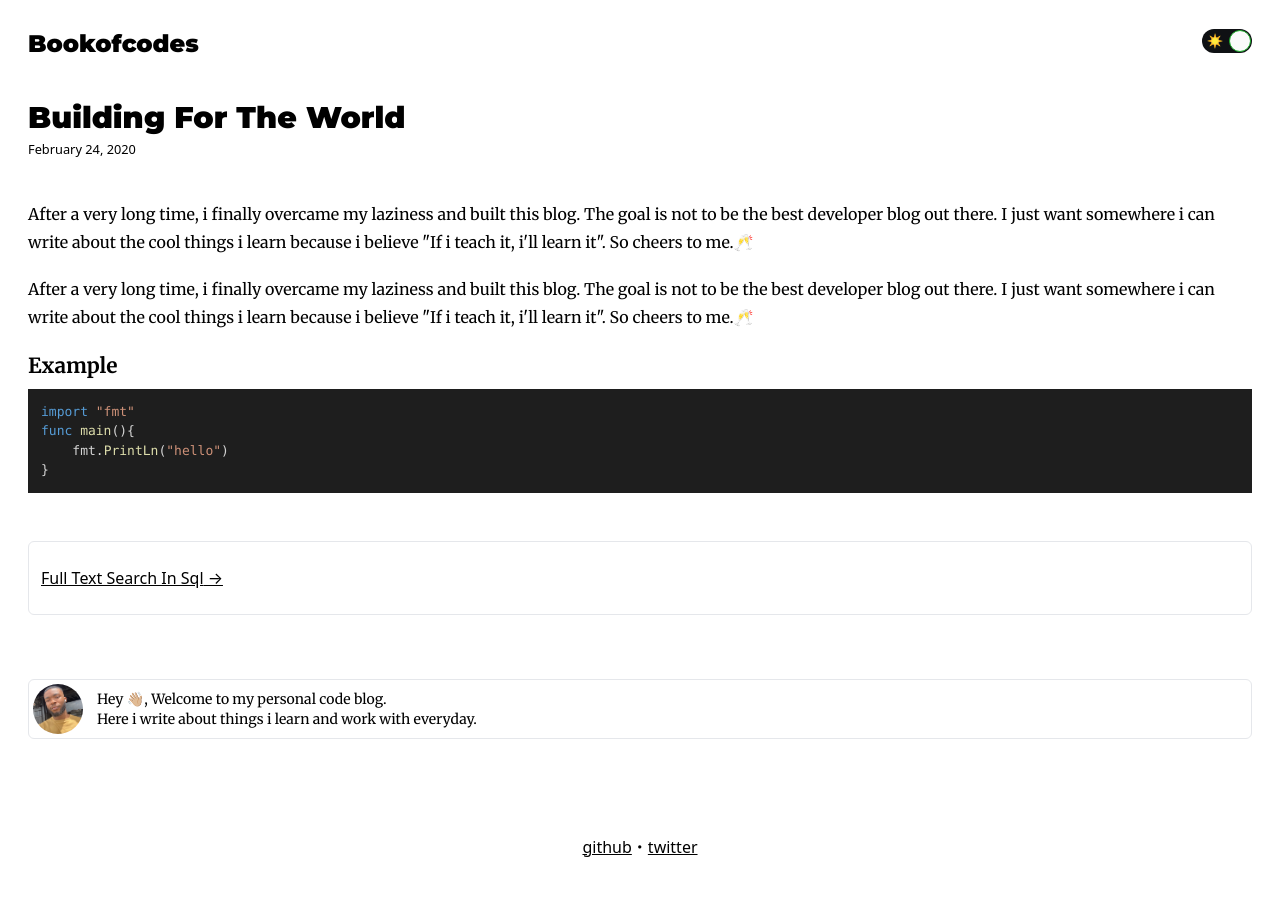
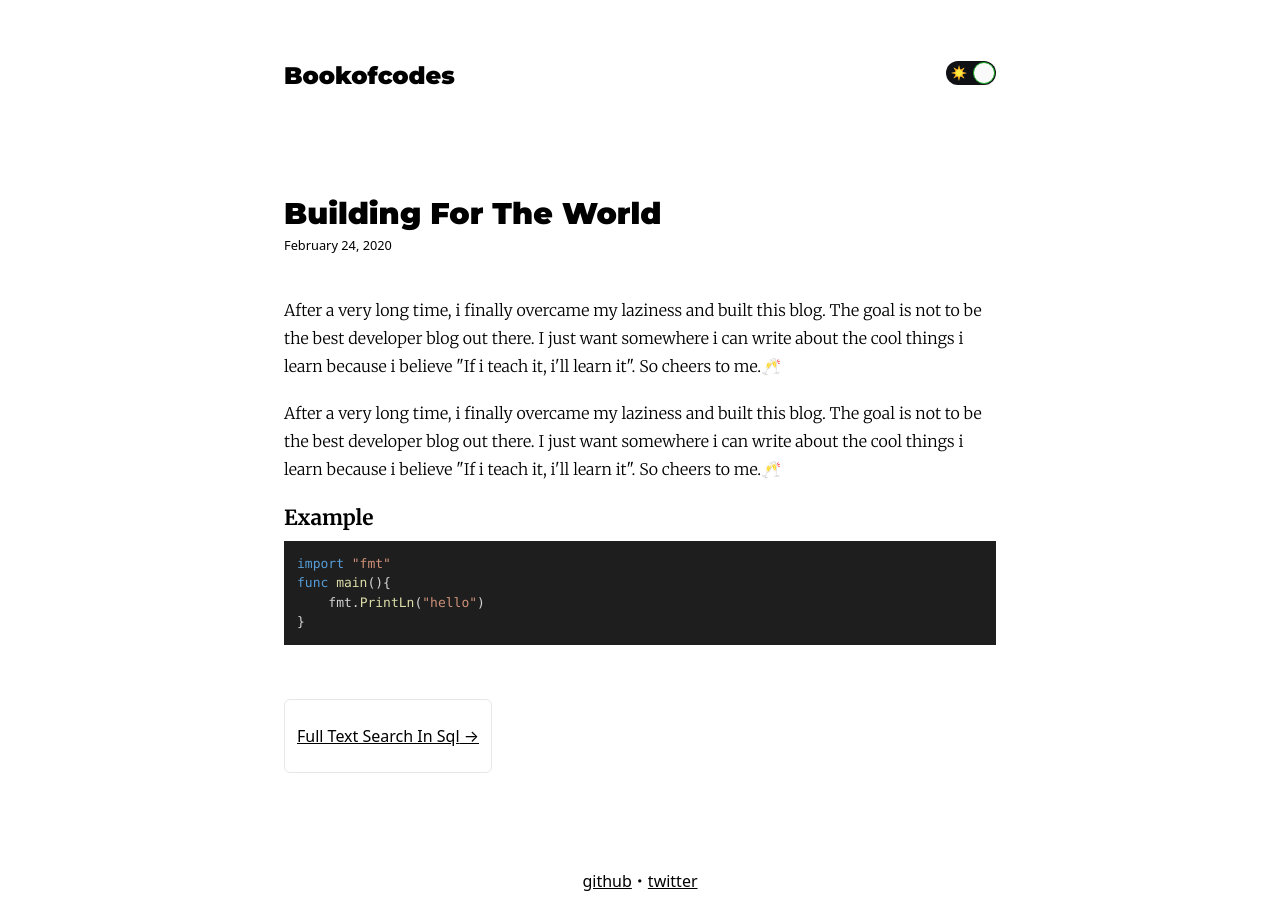
Before and after one commit to 97Afolabi/bookof.codes, a Next.js app: page /posts/building-for-the-world in a window 1280 px wide. Before the commit the page ends 887 px from the top, so only its background shows below. Built offline with nearby package versions, Linux system fonts and the light colour scheme; what @tailwindcss/typography would draw is missing.

Commit message:
refactor

```diff
--- /dev/null
+++ b/src/components/Bio.js
@@ -0,0 +1,15 @@
+export default function Bio() {
+  return (
+    <div className='flex mb-14 items-center  py-4 '>
+      <img
+        src='/avatar.jpg'
+        alt='profile image'
+        className='rounded-full h-14 w-14 mr-3.5'
+      />
+      <p className='text-sm font-body leading-5 dark:text-mgrey'>
+        Hey 👋🏼, Welcome to my personal code blog. <br />
+        Here i write about things i learn and work with everyday.
+      </p>
+    </div>
+  );
+}
--- a/src/components/Layout.js
+++ b/src/components/Layout.js
@@ -1,6 +1,7 @@
 import React from 'react';
 import Link from 'next/link';
 import { useTheme } from 'next-themes';
+import Head from 'next/head';
 
 import Toggle from 'react-toggle';
 
@@ -8,9 +9,14 @@ export default function Layout({ children, pageTitle, description, slugPage }) {
   const { theme, setTheme } = useTheme();
   return (
     <>
-      <div class='p-7'>
-        <header class='flex justify-between mb-8 items-center'>
-          <h1 class='font-heads font-black text-2xl dark:text-tomato'>
+      <Head>
+        <title>{pageTitle}</title>
+        <meta name='viewport' content='initial-scale=1.0, width=device-width' />
+        <meta name='description' content={description}></meta>
+      </Head>
+      <div className='p-7 sp-container'>
+        <header className='flex justify-between mb-8 items-center main-nav'>
+          <h1 className='font-heads font-black text-2xl dark:text-tomato'>
             <Link href='/'>
               <a>Bookofcodes</a>
             </Link>
@@ -21,6 +27,7 @@ export default function Layout({ children, pageTitle, description, slugPage }) {
               defaultChecked={true}
               onClick={() => setTheme(theme === 'dark' ? 'light' : 'dark')}
               className='custom-classname'
+              aria-label='Switch between Dark and Light mode'
               icons={{
                 checked: (
                   <img
@@ -45,10 +52,8 @@ export default function Layout({ children, pageTitle, description, slugPage }) {
           </div>
         </header>
 
-        <main>
-          {children}
-
-          <footer class='mt-16 pt-8 dark:text-tomato flex justify-center w-full'>
+        <main className=''>{children}</main>
+        <footer className='mt-16 pt-8 dark:text-tomato flex justify-center w-full'>
           <Link href='https://github.com/uchenoel'>
             <a target='_blank' rel='noreferrer'>
               github
@@ -61,7 +66,6 @@ export default function Layout({ children, pageTitle, description, slugPage }) {
             </a>
           </Link>
         </footer>
-        </main>
       </div>
     </>
   );
--- a/src/pages/index.js
+++ b/src/pages/index.js
@@ -1,4 +1,5 @@
 import Link from 'next/link';
+import Bio from '../components/Bio';
 
 import Layout from '../components/Layout';
 import { getPosts } from '../lib/api';
@@ -6,29 +7,19 @@ import { getPosts } from '../lib/api';
 export default function Home({ allPosts }) {
   return (
     <Layout pageTitle='bookof.codes' description='Personal Blog By Uche'>
-      <div class='flex mb-14 items-center border p-1 rounded-md'>
-        <img
-          src='/avatar.jpg'
-          alt='profile image'
-          class='rounded-full h-14 w-14 mr-3.5'
-        />
-        <p class='text-sm font-body leading-5 dark:text-mgrey'>
-          Hey 👋🏼, Welcome to my personal code blog. <br />
-          Here i write about things i learn and work with everyday.
-        </p>
-      </div>
+      <Bio />
       {allPosts.map((post) => {
         return (
-          <article key={post.title} class='mb-16'>
+          <article key={post.title} className='mb-16'>
             <header>
-              <h3 class='font-heads font-black text-2xl leading-7 dark:text-tomato'>
+              <h3 className='font-heads font-black text-2xl leading-7 dark:text-tomato'>
                 <Link href={`/posts/${post.slug}`}>
                   <a>{post.title}</a>
                 </Link>
               </h3>
-              <small class='dark:text-mgrey'>{post.date}</small>
+              <small className='dark:text-mgrey'>{post.date}</small>
             </header>
-            <p class='font-body dark:text-mgrey'>{post.excerpt}</p>
+            <p className='font-body dark:text-mgrey'>{post.excerpt}</p>
           </article>
         );
       })}
--- a/src/pages/posts/[slug].js
+++ b/src/pages/posts/[slug].js
@@ -3,6 +3,7 @@ import ReactMarkdown from 'react-markdown';
 import CodeBlock from '../../components/CodeBlock';
 import Layout from '../../components/Layout';
 import Link from 'next/link';
+import Bio from '../../components/Bio';
 
 export default function Post({ post }) {
   return (
@@ -20,31 +21,19 @@ export default function Post({ post }) {
         className='prose lg:prose-xl dark:text-mgrey content'
       />
 
-      <div class='flex justify-between border mt-12 border-gray-200 rounded-md py-6 blog-foot px-3 '>
+      <div className='flex justify-between border mt-12 border-gray-200 rounded-md py-6 blog-foot px-3 '>
         {post.prevPost && (
           <Link href={`/posts/${post.prevPost.slug}`}>
-            <a class='dark:text-tomato w-1/2'>&larr;{post.prevPost.title}</a>
+            <a className='dark:text-tomato w-1/2'>
+              &larr;{post.prevPost.title}
+            </a>
           </Link>
         )}
         {post.nextPost && (
           <Link href={`/posts/${post.nextPost.slug}`}>
-            <a class='dark:text-tomato '>{post.nextPost.title} &rarr;</a>
+            <a className='dark:text-tomato '>{post.nextPost.title} &rarr;</a>
           </Link>
         )}
-      </div>
-
-      <div class='flex mb-14 mt-16 items-center border p-1 rounded-md'>
-        <img
-          src='/avatar.jpg'
-          alt='profile image'
-          width='50'
-          height='50'
-          class='rounded-full  mr-3.5'
-        />
-        <p class='text-sm font-body leading-5 dark:text-mgrey'>
-          Hey 👋🏼, Welcome to my personal code blog. <br />
-          Here i write about things i learn and work with everyday.
-        </p>
       </div>
     </Layout>
   );
--- a/src/pages/styles.css
+++ b/src/pages/styles.css
@@ -1,4 +1,4 @@
-@import url('https://fonts.googleapis.com/css2?family=Merriweather:wght@300;400;700&family=Montserrat:wght@400;500;600;700;800;900&display=swap');
+@import url('https://fonts.googleapis.com/css2?family=Merriweather:wght@100;300;400;700&family=Montserrat:wght@400;500;600;700;800;900&display=swap');
 
 @tailwind base;
 @tailwind components;
@@ -67,8 +67,24 @@ article a {
   font-size: 1.3rem;
   line-height: 2rem;
 }
+.main-nav {
+  padding: 2rem 0;
+}
 
 .content p {
   margin-bottom: 1.2rem;
   font: 100%/1.75 'Merriweather', 'Georgia', serif;
+  font-weight: 100;
 }
+main {
+  display: flex;
+  flex-direction: column;
+  align-items: flex-start;
+}
+
+@media (min-width: 1024px) {
+  .sp-container {
+    max-width: 60%;
+    margin: auto;
+  }
+}
```
Lines whose indentation alone changed are shown as unchanged.
